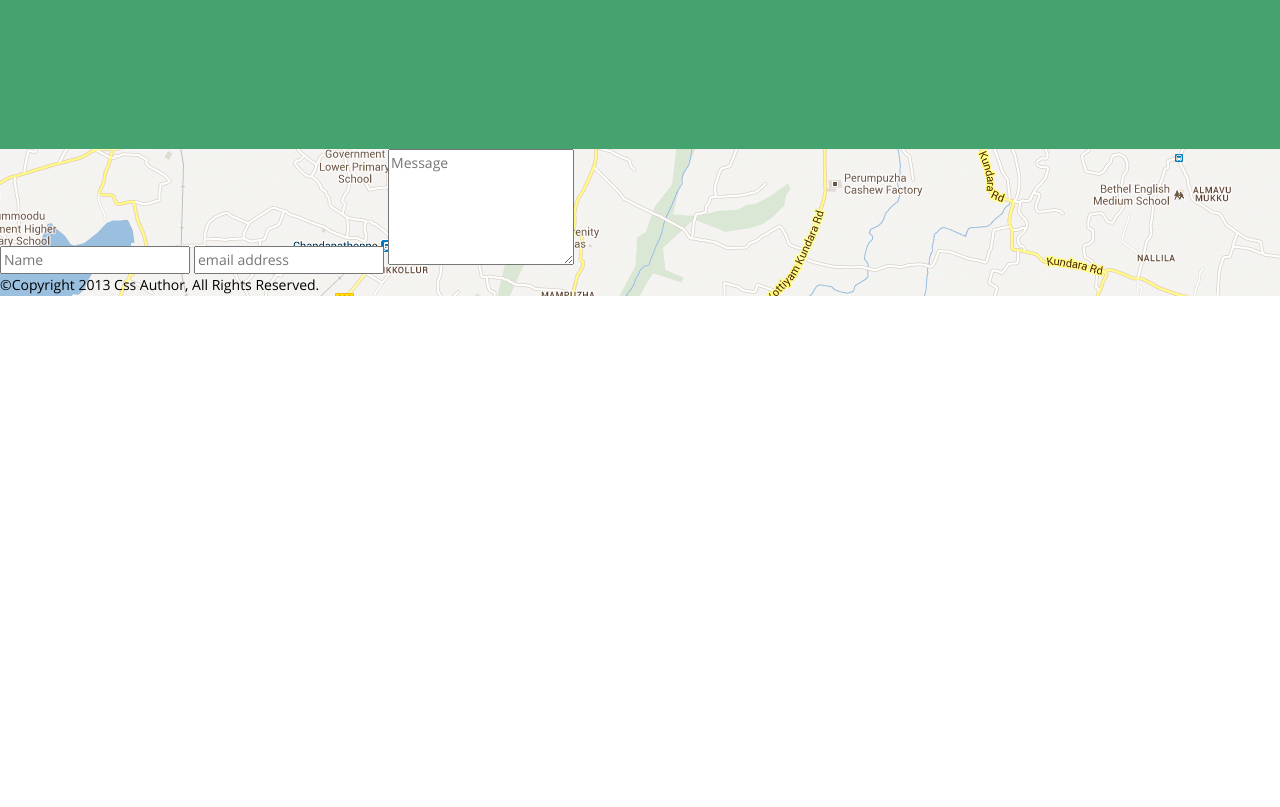
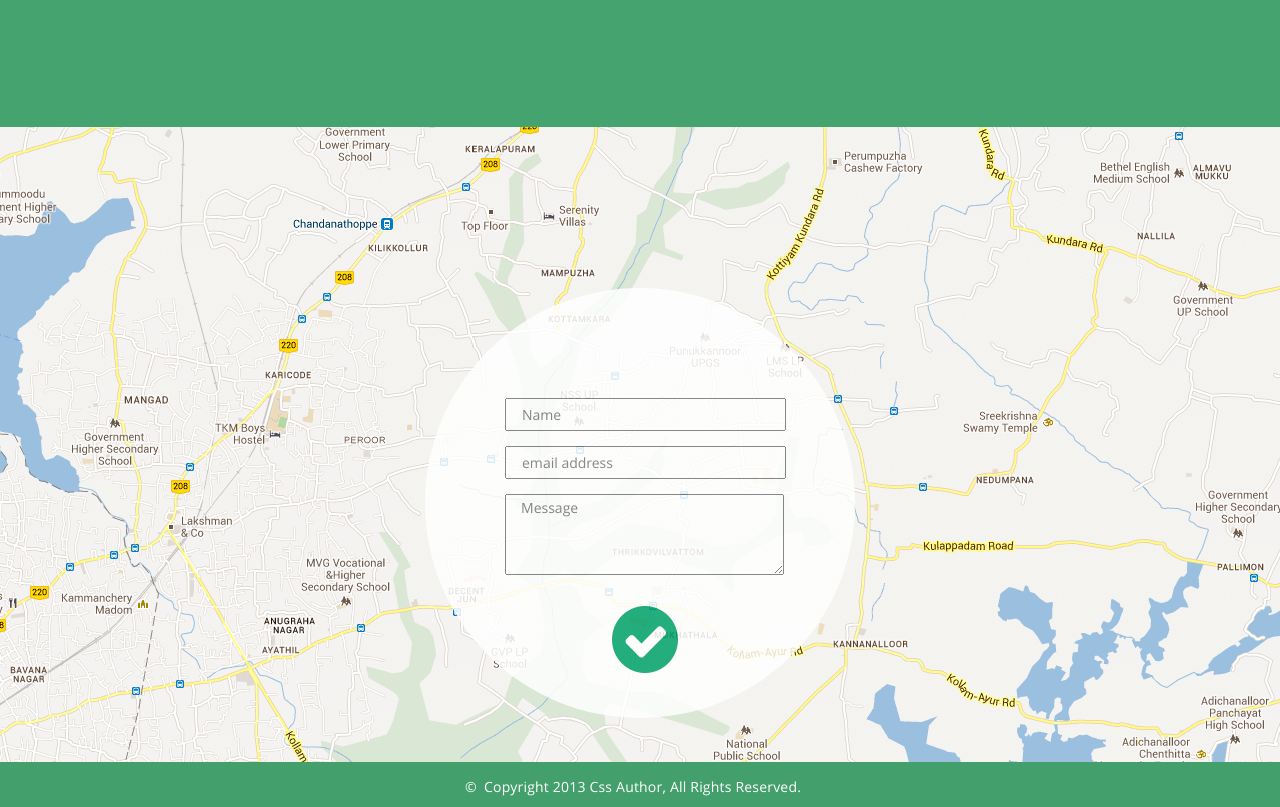
Before and after one commit to danilafilipov/Wg, a plain HTML site: page index.html in a window 1280 px wide. Shown: the part 2424-3231 px from the top of the page. Before the commit the page ends 2720 px from the top, so only its background shows below. Drawn offline with Linux system fonts and the light colour scheme.

Commit message:
Завершающая стилизация страницы

```diff
--- a/index.html
+++ b/index.html
@@ -52,14 +52,17 @@
 		</main>
 		<footer class="footer">
 			<form class="footer-user_form">
-				<input class="footer-user_form__input" type="text" name="name" placeholder="Name">
-				<input class="footer-user_form__input" type="email" name="email" placeholder="email address">
-				<textarea class="footer-user_form__textarea" name="message" placeholder="Message" cols="20" rows="5"></textarea>
+				<label for="name"></label>
+				<input class="footer-user_form__input-name" id="name" type="text" name="name" placeholder="Name">
+				<label for="email"></label>
+				<input class="footer-user_form__input-email" id="email" type="email" name="email" placeholder="email address">
+				<textarea class="footer-user_form__textarea" name="message" placeholder="Message" cols="20" rows="3"></textarea>
+				<button class="footer-user_form__button"></button>
 			</form>
 			<div class="footer-map">
 			</div>
 			<div class="footer-container_copyright">
-				<span class="footer-copyright">&copy;Copyright 2013 Css Author, All Rights Reserved.</span>
+				<span class="footer-copyright">&copy;&#8194;Copyright 2013 Css Author, All Rights Reserved.</span>
 			</div>
 		</footer>
 	</div>
--- a/style/style.css
+++ b/style/style.css
@@ -50,9 +50,7 @@ body {
 	color: #ffffff;
 	text-align: left;
 }
-
-.main-description_computer-title,
-.main-description_tablet-title {
+.main-description_computer-title {
 	font-family: Open sans, semibold;
 	font-size: 39.35px;
 	line-height: 62px;
@@ -60,12 +58,23 @@ body {
 	font-weight: 600;
 }
 
+.main-description_tablet-title {
+	font-family: Open sans, semibold;
+	font-size: 39.35px;
+	line-height: 62px;
+	color: #ffffff;
+	font-weight: 600;
+    margin-top: 18px;
+    margin-bottom: 23px;
+}
+
 .main-button {
 	text-decoration: none;
 }
 
 .footer-copyright,
-.footer-user_form__input,
+.footer-user_form__input-name,
+.footer-user_form__input-email,
 .footer-user_form__textarea {
 	font-family: Open sans, regular;
 	font-size: 14px;
@@ -157,7 +166,7 @@ body {
 /* Описательная часть */
 /* 1 блок */
 
-.maind-description {
+.main-description {
 
 }
 
@@ -165,6 +174,7 @@ body {
 	position: relative;
 	text-align: center;
 	padding-top: 85px;
+	padding-bottom: 38px;
     background-color: #5fc18b;
 }
 
@@ -219,7 +229,7 @@ body {
 	position: relative;
     margin: 0 auto;
     background-color: #44a36f;
-	padding-bottom: 152px;
+	padding-bottom: 133px;
 }
 
 .main-description_computer::before {
@@ -265,23 +275,99 @@ body {
     width: 505px;
     margin-top: 10px;
     margin-left: 20px;
-    margin-bottom: 37px;
+	margin-bottom: 34px;
 }
 
 
 .main-button {
-	border: 2px solid #ffffff;
-	border-radius: 3px;
-	width: 200px;
-	height: 56px;
-	color: #ffffff;
+	border: 3px solid #ffffff;
+    border-radius: 8px;
+    letter-spacing: 0.6px;
+    width: 200px;
+    height: 56px;
+    color: #ffffff;
+    padding: 4px 31px 10px 31px;
+    margin-left: 23px;
 }
 
 
 /* футтер */
 
 .footer {
+	position: relative;
+
+    height: 635px;
+    background-repeat: no-repeat;
+}
+
+.footer-user_form {
+	display: flex;
+    flex-direction: column;
+    position: absolute;
+    width: 430px;
+    height: 430px;
+    border-radius: 50%;
+    background-color: #ffffff;
+    opacity: 0.85;
+    top: 161px;
+    left: 425px;
+}
+
+.footer-map {
 	background-image: url(../image/map.png);
+	height: 635px;
+}
+
+.footer-user_form__input-name,
+.footer-user_form__input-email,
+.footer-user_form__textarea {
+	width: 260px;
+	margin-left: 80px;
+	padding-left: 15px;
+}
+
+.footer-user_form__input-name {
+	height: 27px;
+	margin-top: 110px;
+}
+
+.footer-user_form__input-email {
+	height: 27px;
+	margin-top: 15px;
+	margin-bottom:15px;
+}
+
+.footer-user_form__textarea {
+	height: 75px;
+}
+
+.footer-user_form__button {
+	display: block;
+    padding: 0;
+    border: none;
+    font: inherit;
+    color: inherit;
+    background-color: transparent;
+    background-image: url(../image/Shape5.png);
+    background-repeat: no-repeat;
+    cursor: pointer;
+    width: 67px;
+    height: 67px;
+    margin-left: 187px;
+    margin-top: 31px;
+}
+
+.footer-copyright {
+    display: block;
+    color: #ffffff;
+    padding-top: 14px;
+    letter-spacing: 0.2px;
+    margin-left: 465px;
+}
+
+.footer-container_copyright {
+	height: 45px;
+	background-color: #43a06d;
 }
 
 /* Поле пользователя */
```
Also changed, not shown: image/Shape5.png (added).
